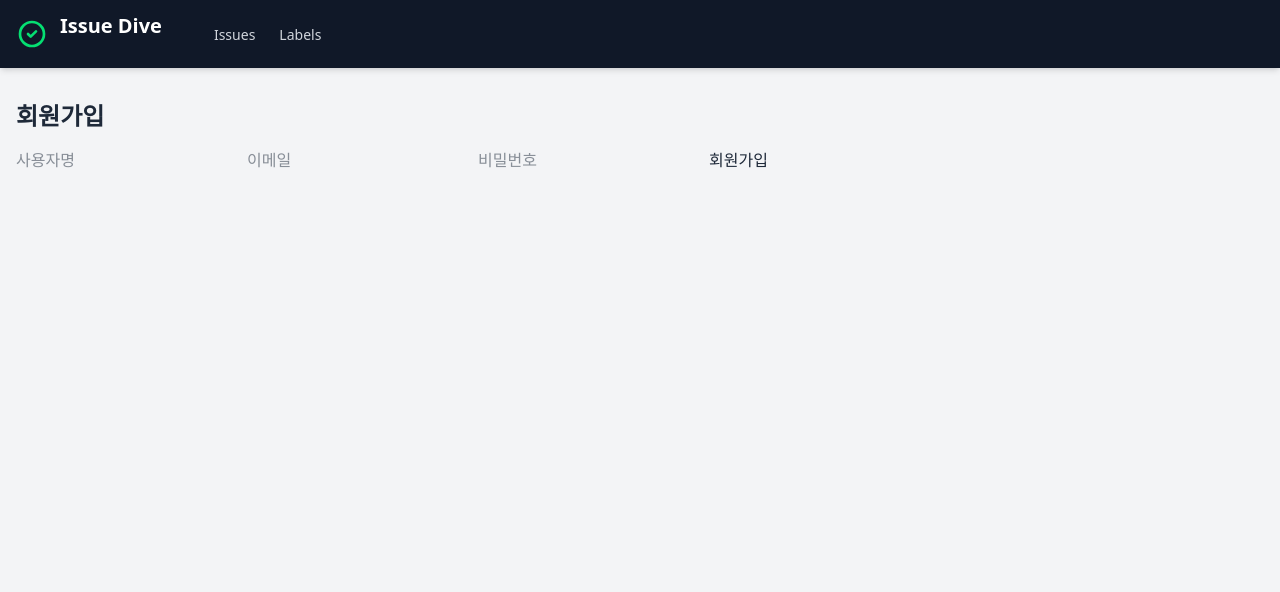
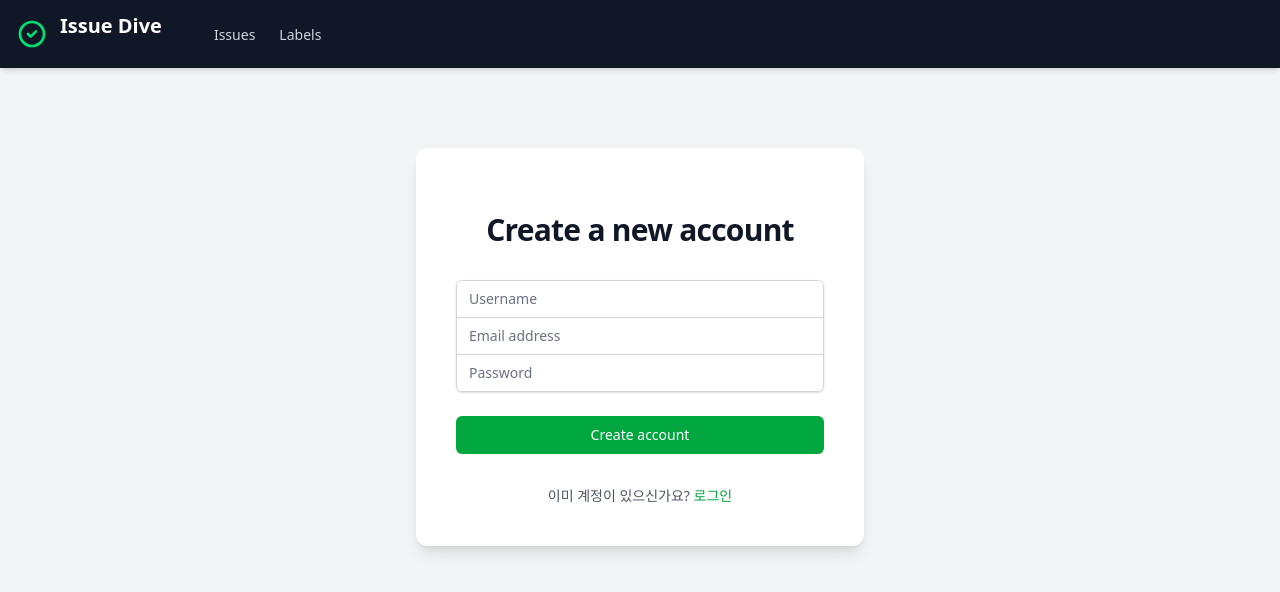
Before and after one commit to IssueDiver/IssueDive-Front, a Vue app: page /register in a window 1280 px wide. Shown: the top 592 px of the page. Built offline with nearby package versions, Linux system fonts and the light colour scheme; the HTML template or start-up script is replaced by a standard one.

Commit message:
style: 로그인 및 회원가입 페이지 UI/UX 개선

```diff
--- a/src/views/LoginView.vue
+++ b/src/views/LoginView.vue
@@ -51,17 +51,66 @@ const onLogin = async () => {
 }
 </script>
 
+
 <template>
-  <div>
-    <h1>로그인</h1>
-    <input v-model="email" placeholder="이메일" autofocus />
-    <input v-model="password" placeholder="비밀번호" type="password" @keyup.enter="onLogin" />
-    <button @click="onLogin">로그인</button>
-    <p v-if="error" style="color: red;">{{ error }}</p>
+  <div class="flex items-center justify-center py-12 px-4 sm:px-6 lg:px-8">
+    <div class="w-full max-w-md space-y-8 p-10 bg-white rounded-xl shadow-lg">
+      <div>
+        <h2 class="mt-6 text-center text-3xl font-bold tracking-tight text-gray-900">
+          Sign in to your account
+        </h2>
+      </div>
+      <form class="mt-8 space-y-6" @submit.prevent="onLogin">
+        <div class="rounded-md shadow-sm -space-y-px">
+          <div>
+            <label for="email-address" class="sr-only">Email address</label>
+            <input
+              id="email-address"
+              v-model="email"
+              name="email"
+              type="email"
+              autocomplete="email"
+              required
+              class="relative block w-full appearance-none rounded-none rounded-t-md border border-gray-300 px-3 py-2 text-gray-900 placeholder-gray-500 focus:z-10 focus:border-green-500 focus:outline-none focus:ring-green-500 sm:text-sm"
+              placeholder="Email address"
+              autofocus
+            />
+          </div>
+          <div>
+            <label for="password" class="sr-only">Password</label>
+            <input
+              id="password"
+              v-model="password"
+              name="password"
+              type="password"
+              autocomplete="current-password"
+              required
+              class="relative block w-full appearance-none rounded-none rounded-b-md border border-gray-300 px-3 py-2 text-gray-900 placeholder-gray-500 focus:z-10 focus:border-green-500 focus:outline-none focus:ring-green-500 sm:text-sm"
+              placeholder="Password"
+              @keyup.enter="onLogin"
+            />
+          </div>
+        </div>
 
-    <div style="margin-top: 20px;">
-      <span>계정이 없으신가요? </span>
-      <router-link to="/register">회원가입</router-link>
+        <div v-if="error" class="bg-red-100 border border-red-400 text-red-700 px-4 py-3 rounded relative" role="alert">
+          <span class="block sm:inline">{{ error }}</span>
+        </div>
+
+        <div>
+          <button
+            type="submit"
+            class="group relative flex w-full justify-center rounded-md border border-transparent bg-green-600 py-2 px-4 text-sm font-medium text-white hover:bg-green-700 focus:outline-none focus:ring-2 focus:ring-green-500 focus:ring-offset-2"
+          >
+            Sign in
+          </button>
+        </div>
+      </form>
+      <div class="text-sm text-center">
+        <span class="text-gray-600">계정이 없으신가요? </span>
+        <router-link to="/register" class="font-medium text-green-600 hover:text-green-500">
+          회원가입
+        </router-link>
+      </div>
     </div>
   </div>
 </template>
--- a/src/views/RegisterView.vue
+++ b/src/views/RegisterView.vue
@@ -57,13 +57,77 @@ const onRegister = async () => {
 </script>
 
 <template>
-  <div>
-    <h1>회원가입</h1>
-    <input v-model="username" placeholder="사용자명" />
-    <input v-model="email" placeholder="이메일" />
-    <input v-model="password" placeholder="비밀번호" type="password" />
-    <button @click="onRegister">회원가입</button>
-    <p v-if="error" style="color: red;">{{ error }}</p>
-    <p v-if="success" style="color: green;">{{ success }}</p>
+  <div class="flex items-center justify-center py-12 px-4 sm:px-6 lg:px-8">
+    <div class="w-full max-w-md space-y-8 p-10 bg-white rounded-xl shadow-lg">
+      <div>
+        <h2 class="mt-6 text-center text-3xl font-bold tracking-tight text-gray-900">
+          Create a new account
+        </h2>
+      </div>
+      <form class="mt-8 space-y-6" @submit.prevent="onRegister">
+        <div class="rounded-md shadow-sm -space-y-px">
+          <div>
+            <label for="username" class="sr-only">Username</label>
+            <input
+              id="username"
+              v-model="username"
+              name="username"
+              type="text"
+              required
+              class="relative block w-full appearance-none rounded-none rounded-t-md border border-gray-300 px-3 py-2 text-gray-900 placeholder-gray-500 focus:z-10 focus:border-green-500 focus:outline-none focus:ring-green-500 sm:text-sm"
+              placeholder="Username"
+            />
+          </div>
+          <div>
+            <label for="email-address" class="sr-only">Email address</label>
+            <input
+              id="email-address"
+              v-model="email"
+              name="email"
+              type="email"
+              autocomplete="email"
+              required
+              class="relative block w-full appearance-none rounded-none border border-gray-300 px-3 py-2 text-gray-900 placeholder-gray-500 focus:z-10 focus:border-green-500 focus:outline-none focus:ring-green-500 sm:text-sm"
+              placeholder="Email address"
+            />
+          </div>
+          <div>
+            <label for="password" class="sr-only">Password</label>
+            <input
+              id="password"
+              v-model="password"
+              name="password"
+              type="password"
+              autocomplete="current-password"
+              required
+              class="relative block w-full appearance-none rounded-none rounded-b-md border border-gray-300 px-3 py-2 text-gray-900 placeholder-gray-500 focus:z-10 focus:border-green-500 focus:outline-none focus:ring-green-500 sm:text-sm"
+              placeholder="Password"
+            />
+          </div>
+        </div>
+
+        <div v-if="error" class="bg-red-100 border border-red-400 text-red-700 px-4 py-3 rounded relative" role="alert">
+          <span class="block sm:inline">{{ error }}</span>
+        </div>
+        <div v-if="success" class="bg-green-100 border border-green-400 text-green-700 px-4 py-3 rounded relative" role="alert">
+          <span class="block sm:inline">{{ success }}</span>
+        </div>
+
+        <div>
+          <button
+            type="submit"
+            class="group relative flex w-full justify-center rounded-md border border-transparent bg-green-600 py-2 px-4 text-sm font-medium text-white hover:bg-green-700 focus:outline-none focus:ring-2 focus:ring-green-500 focus:ring-offset-2"
+          >
+            Create account
+          </button>
+        </div>
+      </form>
+       <div class="text-sm text-center">
+        <span class="text-gray-600">이미 계정이 있으신가요? </span>
+        <router-link to="/login" class="font-medium text-green-600 hover:text-green-500">
+          로그인
+        </router-link>
+      </div>
+    </div>
   </div>
 </template>
```
